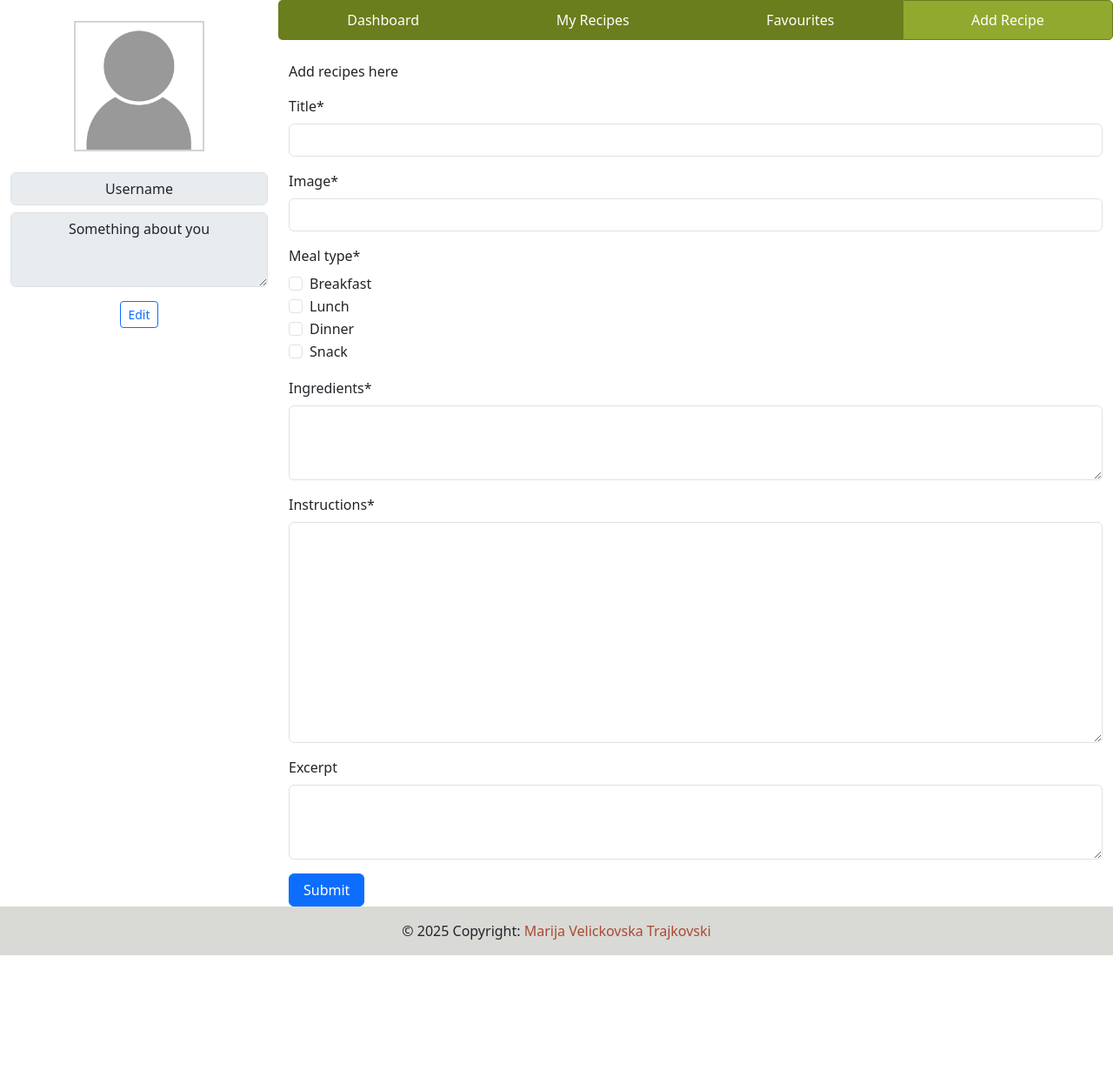
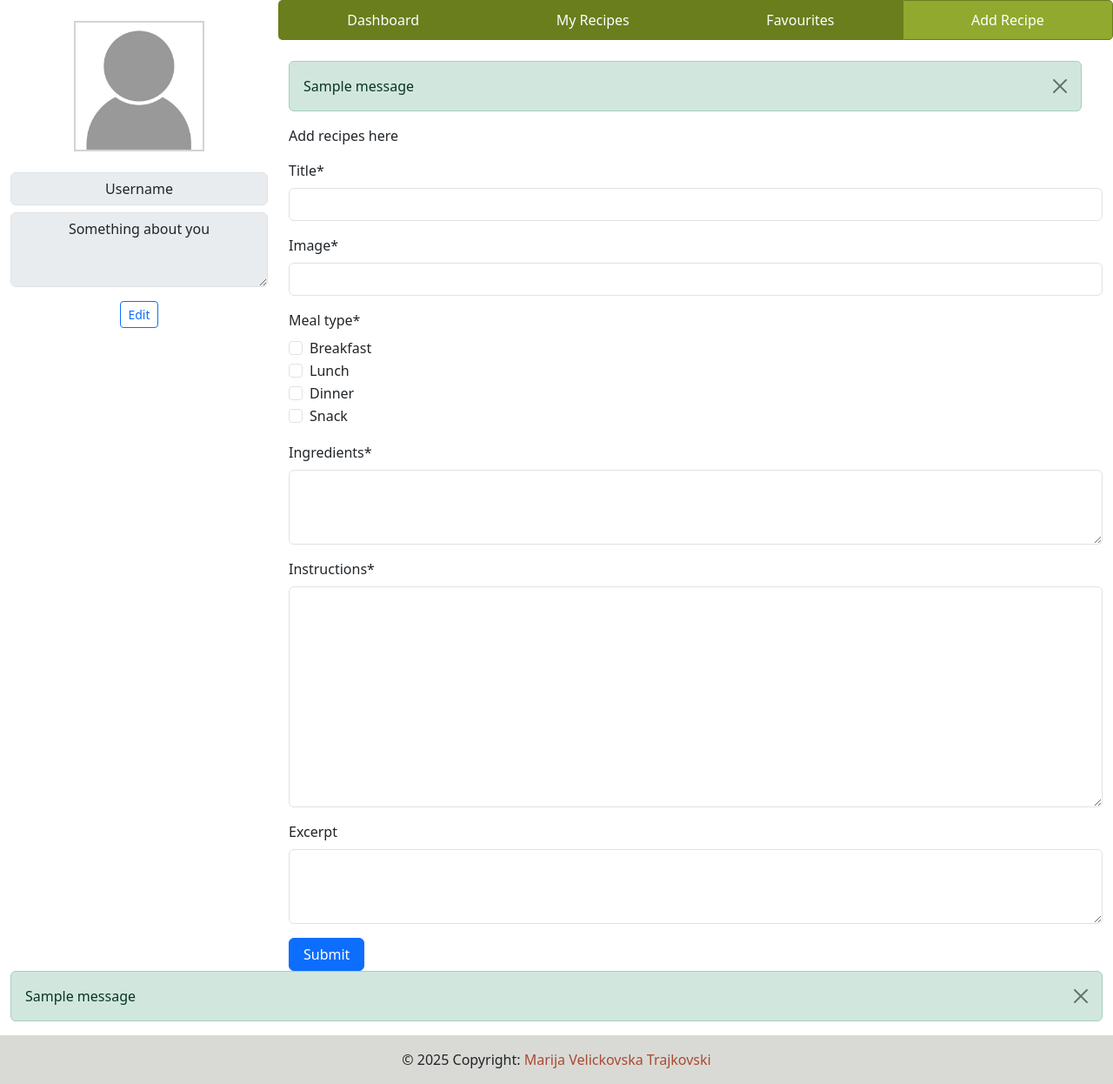
Before and after one commit to marijavelickovska/grow_healthy, a Django app: page /user_profile/add_recipe/ in a window 1280 px wide. Shown: the part 62-1308 px from the top of the page at 87% size. Before the commit the page ends 1160 px from the top, so only its background shows below. Run offline with Django 4.2, Linux system fonts and the light colour scheme; data comes from the database, SQL or seed files in the repository; tables that the repository leaves empty hold one stand-in row (values such as "Sample post"); one stand-in notice (Sample message) is shown; some libraries are stand-ins or nearby versions.

Commit message:
Add code to display Django messages

```diff
--- a/static/js/script.js
+++ b/static/js/script.js
@@ -1,14 +1,17 @@
 document.addEventListener("DOMContentLoaded", function () {
+
+
+});
+
+
+//na klik na cards da se pokazuva porakata za login na home page
+function showRecipeMessage() {
     let cards = document.getElementsByClassName("card-home");
 
     for (let card of cards) {
         card.addEventListener("click", showRecipeMessage);
     }
 
-});
-
-
-function showRecipeMessage() {
     let messageDiv = document.getElementById("recipe-message");
     let joinSection = document.getElementById("join_us");
 
@@ -24,3 +27,5 @@
         });
     }
 }
+
+showRecipeMessage()
--- a/templates/base.html
+++ b/templates/base.html
@@ -93,6 +93,9 @@
         {% block dashboard %}
         {% endblock %}
 
+        {% block messages %}
+        {% endblock %}
+
     </main>
 
 
--- a/user_profile/templates/user_profile/dashboard.html
+++ b/user_profile/templates/user_profile/dashboard.html
@@ -49,6 +49,21 @@
                     </div>
                 </div>
             </div>
+            {% block messages %}
+            <!-- Messages -->
+            <div class="row">
+                <div class="col-12">
+                    {% if messages %}
+                    {% for message in messages %}
+                    <div class="alert alert-{{ message.tags }} alert-dismissible fade show" role="alert">
+                        {{ message }}
+                        <button type="button" class="btn-close" data-bs-dismiss="alert" aria-label="Close"></button>
+                    </div>
+                    {% endfor %}
+                    {% endif %}
+                </div>
+            </div>
+            {% endblock %}
             {% block content %}
             <div class="col-12">
                 <!-- Recipe cards -->
```
